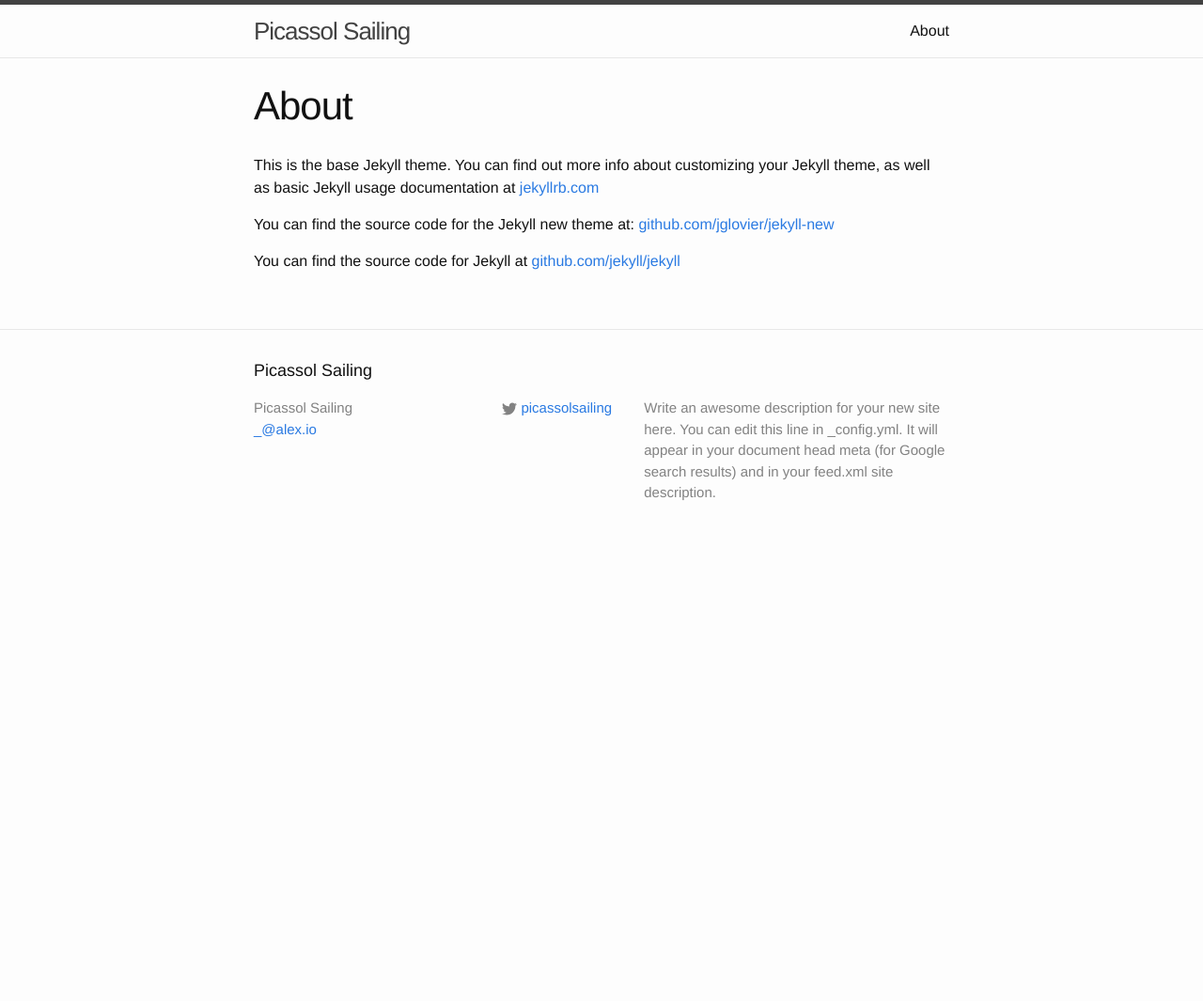
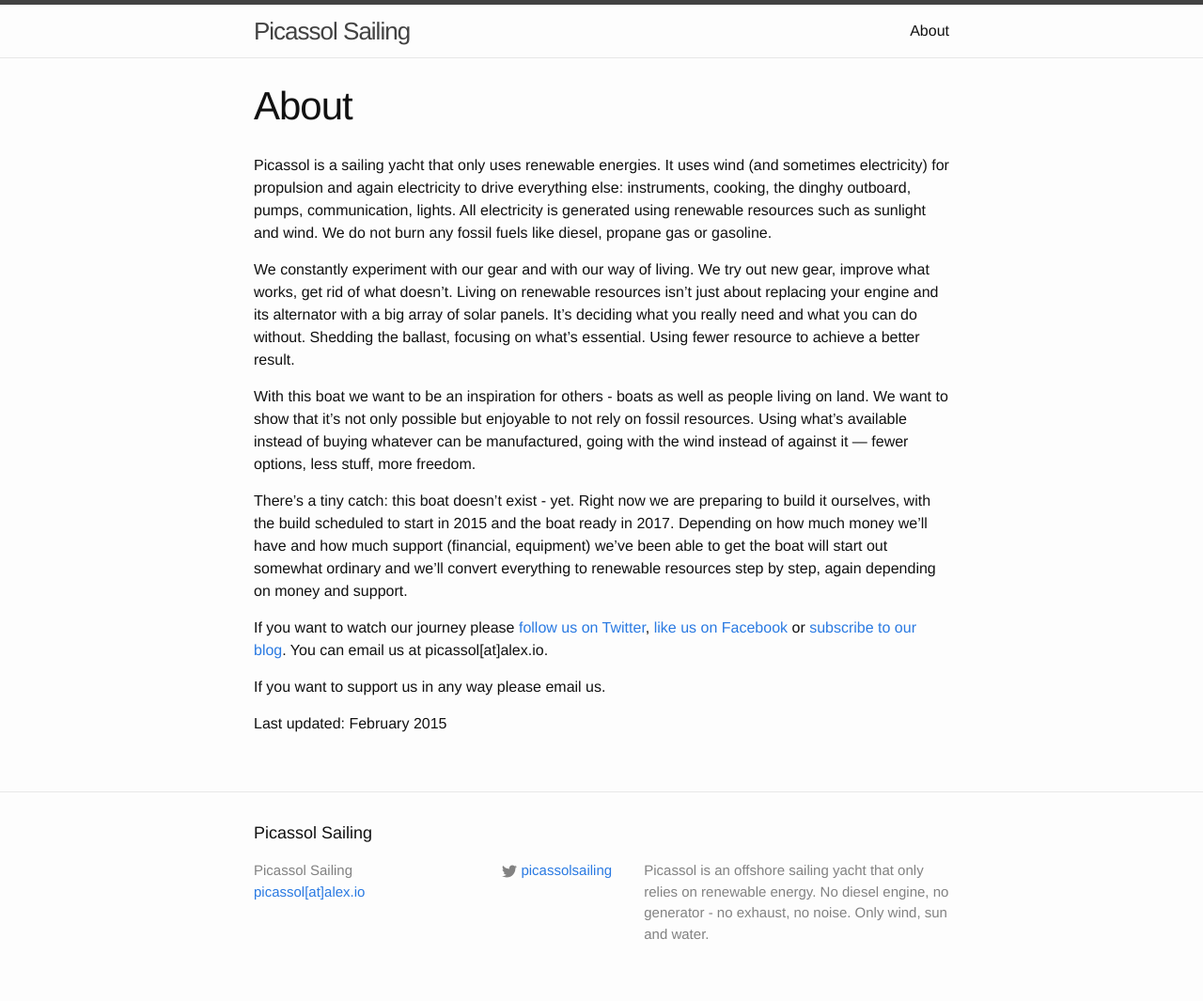
Before and after one commit to langalex/picassol.co, a Jekyll site: the page built from about.md, in a window 1280 px wide. Shown: the whole page at 94% size. Built offline with Jekyll 4.4.1, drawn with Linux system fonts in a browser that asks for light colours; before the commit the page ends 900 px from its top, so only the background shows below that.

Commit message:
adds about

```diff
--- a/_config.yml
+++ b/_config.yml
@@ -1,10 +1,7 @@
 # Site settings
 title: Picassol Sailing
-email: _@alex.io
-description: > # this means to ignore newlines until "baseurl:"
-  Write an awesome description for your new site here. You can edit this
-  line in _config.yml. It will appear in your document head meta (for
-  Google search results) and in your feed.xml site description.
+email: picassol[at]alex.io
+description: Picassol is an offshore sailing yacht that only relies on renewable energy. No diesel engine, no generator - no exhaust, no noise. Only wind, sun and water.
 baseurl: "" # the subpath of your site, e.g. /blog/
 url: "http://picassol.co" # the base hostname & protocol for your site
 twitter_username: picassolsailing
--- a/about.md
+++ b/about.md
@@ -4,8 +4,16 @@ title: About
 permalink: /about/
 ---
 
-This is the base Jekyll theme. You can find out more info about customizing your Jekyll theme, as well as basic Jekyll usage documentation at [jekyllrb.com](http://jekyllrb.com/)
+Picassol is a sailing yacht that only uses renewable energies. It uses wind (and sometimes electricity) for propulsion and again electricity to drive everything else: instruments, cooking, the dinghy outboard, pumps, communication, lights. All electricity is generated using renewable resources such as sunlight and wind. We do not burn any fossil fuels like diesel, propane gas or gasoline.
 
-You can find the source code for the Jekyll new theme at: [github.com/jglovier/jekyll-new](https://github.com/jglovier/jekyll-new)
+We constantly experiment with our gear and with our way of living. We try out new gear, improve what works, get rid of what doesn’t. Living on renewable resources isn’t just about replacing your engine and its alternator with a big array of solar panels. It’s deciding what you really need and what you can do without. Shedding the ballast, focusing on what’s essential. Using fewer resource to achieve a better result.
 
-You can find the source code for Jekyll at [github.com/jekyll/jekyll](https://github.com/jekyll/jekyll)
+With this boat we want to be an inspiration for others - boats as well as people living on land. We want to show that it’s not only possible but enjoyable to not rely on fossil resources. Using what’s available instead of buying whatever can be manufactured, going with the wind instead of against it — fewer options, less stuff, more freedom.
+
+There’s a tiny catch: this boat doesn’t exist - yet. Right now we are preparing to build it ourselves, with the build scheduled to start in 2015 and the boat ready in 2017. Depending on how much money we’ll have and how much support (financial, equipment) we’ve been able to get the boat will start out somewhat ordinary and we’ll convert everything to renewable resources step by step, again depending on money and support.
+
+If you want to watch our journey please [follow us on Twitter](http://twitter.com/picassolsailing), [like us on Facebook](https://www.facebook.com/picassol) or [subscribe to our blog](/feed.xml). You can email us at picassol[at]alex.io.
+
+If you want to support us in any way please email us.
+
+Last updated: February 2015
```
